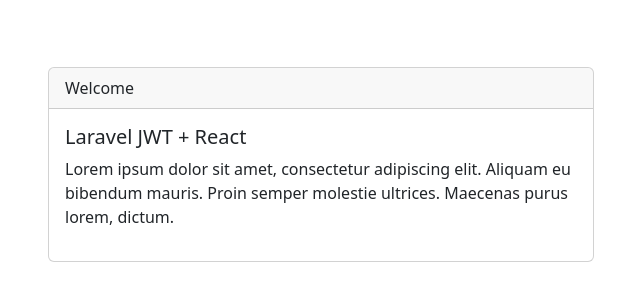
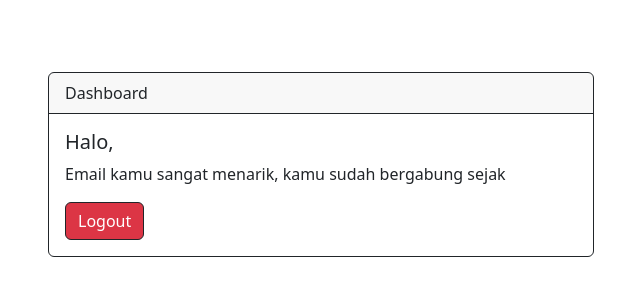
Before and after one commit to ardwiinoo/laravel-auth-jwt, a React (Create React App) app in the folder frontend/: page /home in a window 1280 px wide. Shown: the part 236-536 px from the top of the page, without its empty margins (319-959 px from the left). Built offline with nearby package versions, Linux system fonts and the light colour scheme; no server answers; sample sign-in values are in the browser's storage.

Commit message:
modif: redesign tampilan, consum api dan menampilkan data user yang login

```diff
--- a/frontend/src/pages/Home.js
+++ b/frontend/src/pages/Home.js
@@ -1,6 +1,43 @@
-import React from "react";
+import axios from "axios";
+import React, { useState, useEffect } from "react";
+import { useNavigate } from "react-router-dom";
 
 function Home() {
+  const [user, setUser] = useState("");
+
+  const navigate = useNavigate();
+
+  // ambil token
+  const token = localStorage.getItem("token");
+
+  // get data user login
+  const fetchData = async () => {
+    axios.defaults.headers.common["Authorization"] = `Bearer ${token}`;
+    await axios.post("http://localhost:8000/api/auth/me").then((response) => {
+      setUser(response.data);
+    });
+  };
+
+  useEffect(() => {
+    // kalo ga ada token, ke login
+    if (!token) {
+      navigate("/login");
+    }
+
+    // kalo ada request ke server
+    fetchData();
+  }, []);
+
+  const logoutHandler = async () => {
+    axios.defaults.headers.common["Authorization"] = `Bearer ${token}`;
+    await axios.post("http://localhost:8000/api/auth/logout").then(() => {
+      // hapus token di localstorage
+      localStorage.removeItem("token");
+
+      navigate("/");
+    });
+  };
+
   return (
     <div>
       <div className="container">
@@ -8,15 +45,20 @@
           <div style={{ width: "100%" }}>
             <div className="row justify-content-center">
               <div className="col-md-6">
-                <div className="card">
-                  <div className="card-header">Welcome</div>
+                <div className="card border-dark">
+                  <div className="card-header border-dark">Dashboard</div>
                   <div className="card-body">
-                    <h5>Laravel JWT + React</h5>
+                    <h5>Halo, {user.name}</h5>
                     <p>
-                      Lorem ipsum dolor sit amet, consectetur adipiscing elit.
-                      Aliquam eu bibendum mauris. Proin semper molestie
-                      ultrices. Maecenas purus lorem, dictum.
+                      Email kamu {user.email} sangat menarik, kamu sudah
+                      bergabung sejak {user.created_at}
                     </p>
+                    <button
+                      className="btn btn-danger border-dark"
+                      onClick={logoutHandler}
+                    >
+                      Logout
+                    </button>
                   </div>
                 </div>
               </div>
```
